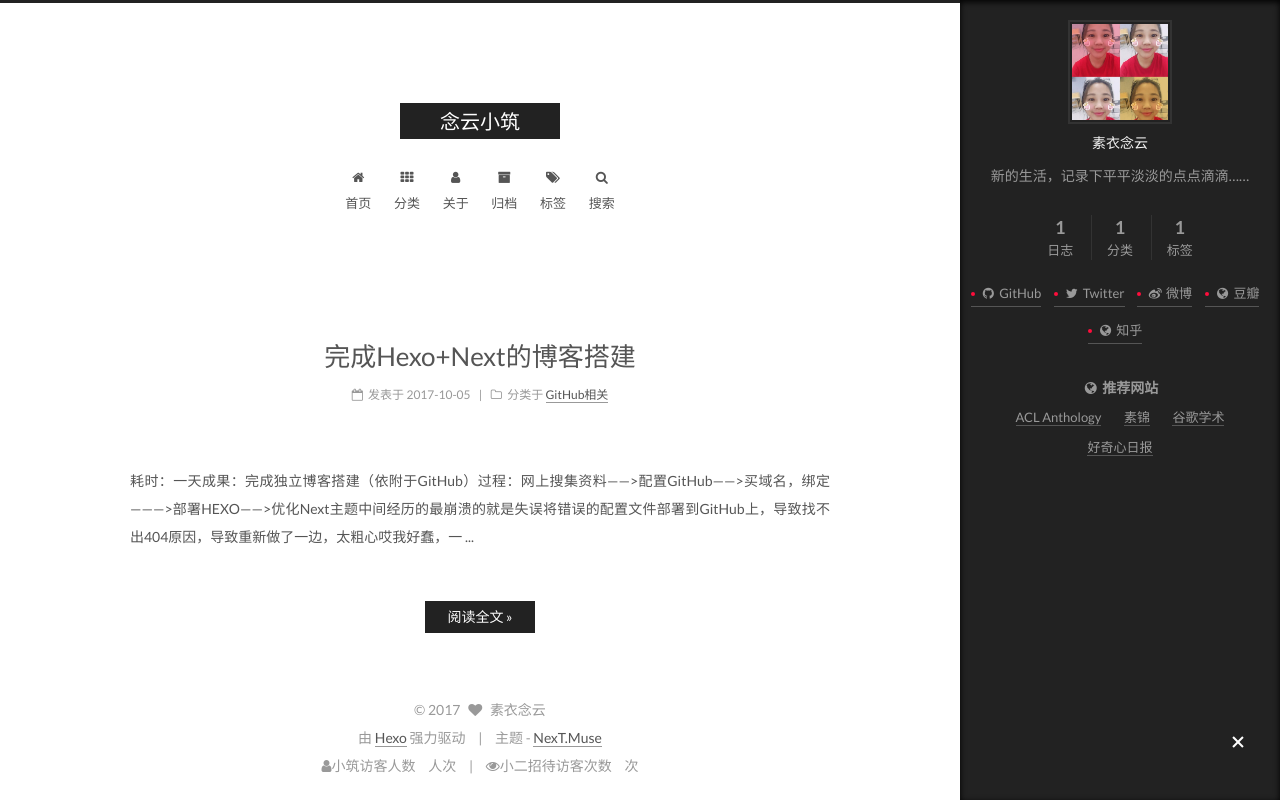
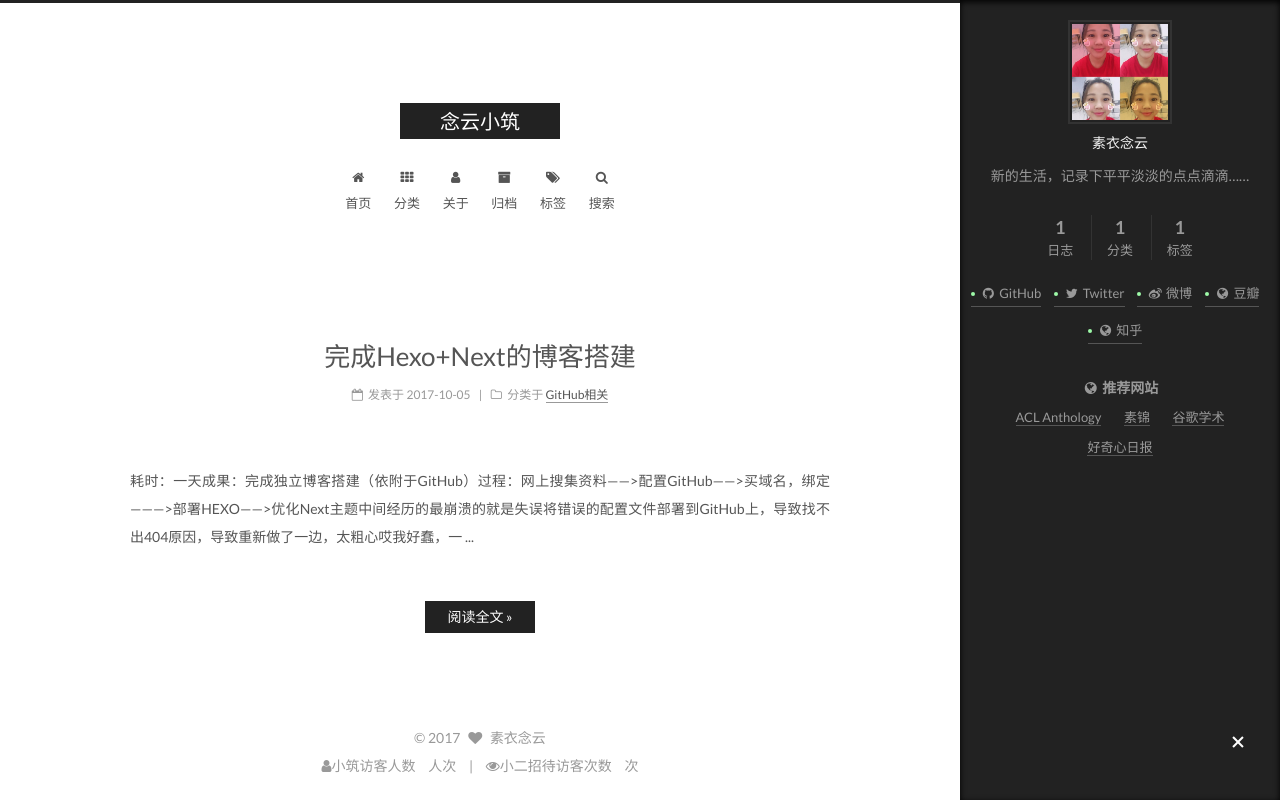
Before and after one commit to ZLZLY/kstg5336391.github.io, a plain HTML site: page index.html in a window 1280 px wide. Both pictures are taken after a click on the element 1238 px from the left and 743 px from the top of the page. Drawn offline with Linux system fonts and the light colour scheme; some packages are replaced by stand-ins of ours; a script that the page names is missing.

Commit message:
Site updated: 2017-10-05 21:38:43

```diff
--- a/css/main.css
+++ b/css/main.css
@@ -1799,7 +1799,7 @@ pre .javascript .function {
   width: 4px;
   height: 4px;
   border-radius: 50%;
-  background: #ff0d3c;
+  background: #9dfaa8;
 }
 .links-of-blogroll {
   font-size: 13px;
--- a/index.html
+++ b/index.html
@@ -635,7 +635,7 @@
 </div>
 
 
-<div class="powered-by">
+<!-- <div class="powered-by">
   由 <a class="theme-link" href="https://hexo.io">Hexo</a> 强力驱动
 </div>
 
@@ -644,7 +644,7 @@
   <a class="theme-link" href="https://github.com/iissnan/hexo-theme-next">
     NexT.Muse
   </a>
-</div>
+</div> -->
 
 
 
```
Also changed, not shown: 2017/10/05/记录_完成Hexo+Next的博客搭建/index.html (+2 -2 lines), about/index.html (+2 -2 lines), archives/2017/10/index.html (+2 -2 lines), archives/2017/index.html (+2 -2 lines), archives/index.html (+2 -2 lines), categories/GitHub相关/index.html (+2 -2 lines), categories/index.html (+2 -2 lines), tags/Hexo/index.html (+2 -2 lines), tags/index.html (+2 -2 lines).
